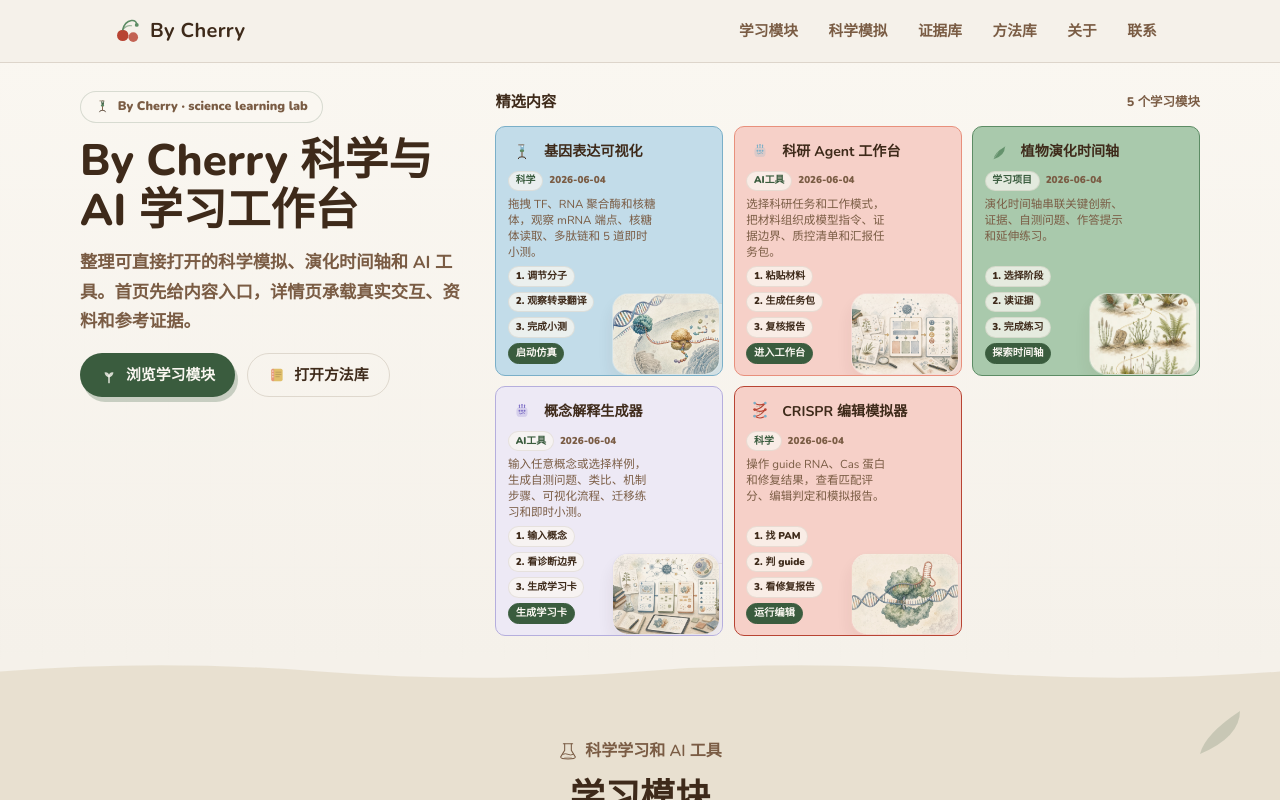
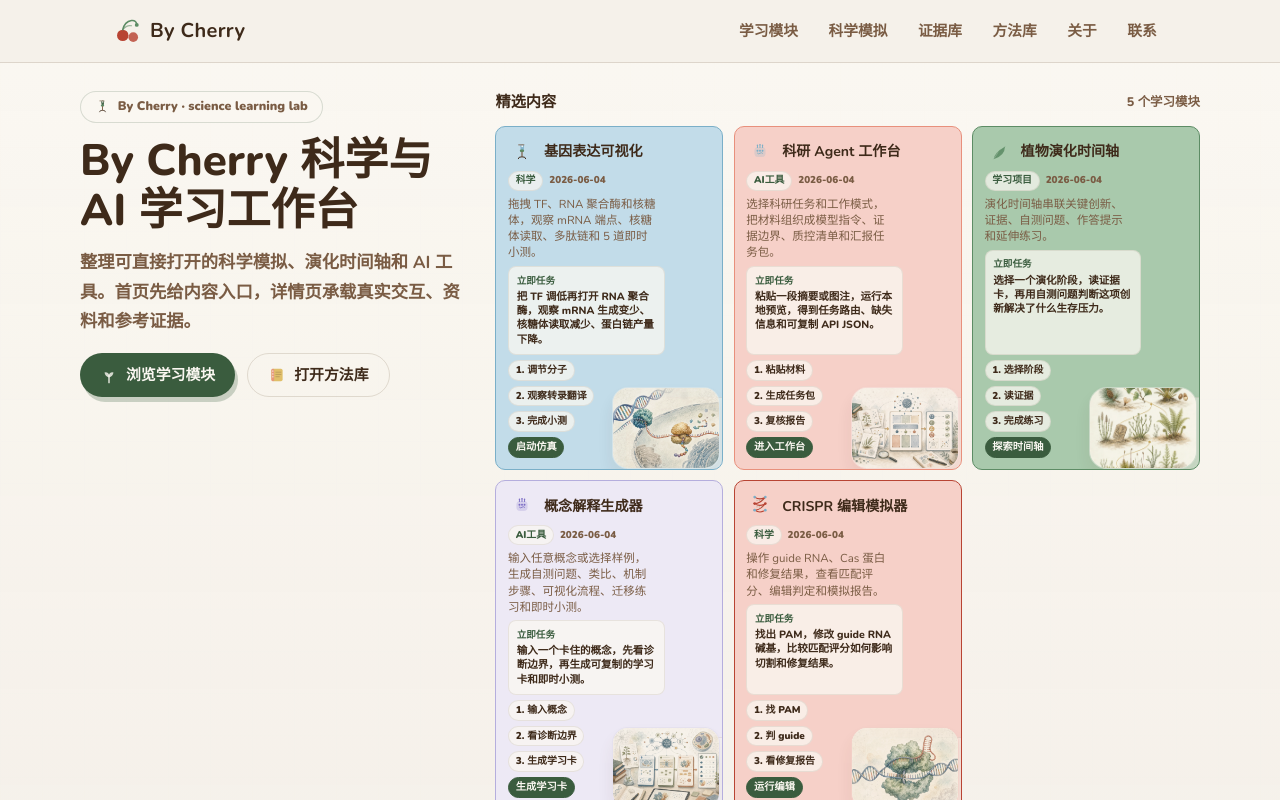
Before and after one commit to liruirui321/Bycherry, a React (Vite) app: page / in a window 1280 px wide. Built offline with nearby package versions, Linux system fonts and the light colour scheme.

Commit message:
Add immediate learner tasks to work cards

```diff
--- a/index.html
+++ b/index.html
@@ -80,6 +80,7 @@
                     "keywords": "生物, 可视化, 交互",
                     "learningResourceType": "科学",
                     "teaches": [
+                      "把 TF 调低再打开 RNA 聚合酶，观察 mRNA 生成变少、核糖体读取减少、蛋白链产量下降。",
                       "调节分子",
                       "观察转录翻译",
                       "完成小测",
@@ -107,6 +108,7 @@
                     "keywords": "AI, Agent, 科研",
                     "learningResourceType": "AI工具",
                     "teaches": [
+                      "粘贴一段摘要或图注，运行本地预览，得到任务路由、缺失信息和可复制 API JSON。",
                       "粘贴材料",
                       "生成任务包",
                       "复核报告",
@@ -134,6 +136,7 @@
                     "keywords": "植物学, 演化证据, 时间轴",
                     "learningResourceType": "学习项目",
                     "teaches": [
+                      "选择一个演化阶段，读证据卡，再用自测问题判断这项创新解决了什么生存压力。",
                       "选择阶段",
                       "读证据",
                       "完成练习",
@@ -161,6 +164,7 @@
                     "keywords": "AI, 学习卡, 工具",
                     "learningResourceType": "AI工具",
                     "teaches": [
+                      "输入一个卡住的概念，先看诊断边界，再生成可复制的学习卡和即时小测。",
                       "输入概念",
                       "看诊断边界",
                       "生成学习卡",
@@ -188,6 +192,7 @@
                     "keywords": "基因编辑, 互动, CRISPR",
                     "learningResourceType": "科学",
                     "teaches": [
+                      "找出 PAM，修改 guide RNA 碱基，比较匹配评分如何影响切割和修复结果。",
                       "找 PAM",
                       "判 guide",
                       "看修复报告",
@@ -378,26 +383,31 @@
             <li style="margin-bottom: 0.9rem;">
               <a href="/works/gene-expression">基因表达可视化</a>
               <p style="margin: 0.2rem 0 0; color: #73583b;">拖拽 TF、RNA 聚合酶和核糖体，观察 mRNA 端点、核糖体读取、多肽链和 5 道即时小测。</p>
+              <div style="font-size: 0.92rem; margin-top: 0.2rem;">立即任务：把 TF 调低再打开 RNA 聚合酶，观察 mRNA 生成变少、核糖体读取减少、蛋白链产量下降。</div>
               <div style="font-size: 0.92rem; margin-top: 0.2rem;">学习路径：调节分子 → 观察转录翻译 → 完成小测</div>
             </li>
             <li style="margin-bottom: 0.9rem;">
               <a href="/works/research-prompt-kit">科研 Agent 工作台</a>
               <p style="margin: 0.2rem 0 0; color: #73583b;">选择科研任务和工作模式，把材料组织成模型指令、证据边界、质控清单和汇报任务包。</p>
+              <div style="font-size: 0.92rem; margin-top: 0.2rem;">立即任务：粘贴一段摘要或图注，运行本地预览，得到任务路由、缺失信息和可复制 API JSON。</div>
               <div style="font-size: 0.92rem; margin-top: 0.2rem;">学习路径：粘贴材料 → 生成任务包 → 复核报告</div>
             </li>
             <li style="margin-bottom: 0.9rem;">
               <a href="/works/plant-evolution-stories">植物演化时间轴</a>
               <p style="margin: 0.2rem 0 0; color: #73583b;">演化时间轴串联关键创新、证据、自测问题、作答提示和延伸练习。</p>
+              <div style="font-size: 0.92rem; margin-top: 0.2rem;">立即任务：选择一个演化阶段，读证据卡，再用自测问题判断这项创新解决了什么生存压力。</div>
               <div style="font-size: 0.92rem; margin-top: 0.2rem;">学习路径：选择阶段 → 读证据 → 完成练习</div>
             </li>
             <li style="margin-bottom: 0.9rem;">
               <a href="/works/concept-explainer">概念解释生成器</a>
               <p style="margin: 0.2rem 0 0; color: #73583b;">输入任意概念或选择样例，生成自测问题、类比、机制步骤、可视化流程、迁移练习和即时小测。</p>
+              <div style="font-size: 0.92rem; margin-top: 0.2rem;">立即任务：输入一个卡住的概念，先看诊断边界，再生成可复制的学习卡和即时小测。</div>
               <div style="font-size: 0.92rem; margin-top: 0.2rem;">学习路径：输入概念 → 看诊断边界 → 生成学习卡</div>
             </li>
             <li style="margin-bottom: 0.9rem;">
               <a href="/works/crispr-interactive">CRISPR 编辑模拟器</a>
               <p style="margin: 0.2rem 0 0; color: #73583b;">操作 guide RNA、Cas 蛋白和修复结果，查看匹配评分、编辑判定和模拟报告。</p>
+              <div style="font-size: 0.92rem; margin-top: 0.2rem;">立即任务：找出 PAM，修改 guide RNA 碱基，比较匹配评分如何影响切割和修复结果。</div>
               <div style="font-size: 0.92rem; margin-top: 0.2rem;">学习路径：找 PAM → 判 guide → 看修复报告</div>
             </li>
           </ul>
--- a/scripts/content-routes.mjs
+++ b/scripts/content-routes.mjs
@@ -59,6 +59,7 @@ export function getContentRoutes() {
       const lastmod = extractField(block, source.dateField);
       const title = extractField(block, "title");
       const description = extractField(block, source.summaryField);
+      const task = source.type === "work" ? extractField(block, "task") : null;
       const category = extractField(block, "category");
       const tags = extractStringArray(block, "tags");
       const outputs = source.type === "work" ? extractStringArray(block, "outputs") : [];
@@ -69,6 +70,7 @@ export function getContentRoutes() {
       if (!lastmod) failures.push(`${label} is missing ${source.dateField}.`);
       if (!title) failures.push(`${label} is missing title.`);
       if (!description) failures.push(`${label} is missing ${source.summaryField}.`);
+      if (source.type === "work" && !task) failures.push(`${label} is missing task.`);
 
       if (path && !path.startsWith(`${source.prefix}/`)) {
         failures.push(`${label} href must start with ${source.prefix}/.`);
@@ -83,7 +85,7 @@ export function getContentRoutes() {
       }
 
       if (path && lastmod && title && description) {
-        routes.push({ path, lastmod, title, description, category, tags, outputs, pathSteps, source: source.relativePath, type: source.type });
+        routes.push({ path, lastmod, title, description, task, category, tags, outputs, pathSteps, source: source.relativePath, type: source.type });
       }
     });
   }
--- a/scripts/generate-sitemap.mjs
+++ b/scripts/generate-sitemap.mjs
@@ -1,4 +1,4 @@
-import { writeFileSync } from "node:fs";
+import { chmodSync, writeFileSync } from "node:fs";
 import { fileURLToPath } from "node:url";
 import { resolve } from "node:path";
 import { getContentRoutes } from "./content-routes.mjs";
@@ -57,5 +57,7 @@ const sitemap = [
   "",
 ].join("\n");
 
-writeFileSync(resolve(root, "public/sitemap.xml"), sitemap);
+const sitemapPath = resolve(root, "public/sitemap.xml");
+writeFileSync(sitemapPath, sitemap);
+chmodSync(sitemapPath, 0o644);
 console.log(`Sitemap generated: ${routes.length} public routes.`);
--- a/scripts/generate-static-index.mjs
+++ b/scripts/generate-static-index.mjs
@@ -16,7 +16,7 @@ function listItemObject(route) {
       genre: route.category,
       keywords: route.tags.join(", "),
       learningResourceType: route.category,
-      teaches: [...route.pathSteps, ...route.outputs],
+      teaches: [route.task, ...route.pathSteps, ...route.outputs].filter(Boolean),
       dateModified: route.lastmod,
       creator: { "@id": `${siteUrl}/#person` },
     };
@@ -101,11 +101,15 @@ function listItems(routes) {
     const pathSteps = route.pathSteps?.length
       ? `              <div style="font-size: 0.92rem; margin-top: 0.2rem;">学习路径：${route.pathSteps.map(escapeHtml).join(" → ")}</div>`
       : "";
+    const task = route.task
+      ? `              <div style="font-size: 0.92rem; margin-top: 0.2rem;">立即任务：${escapeHtml(route.task)}</div>`
+      : "";
 
     return [
       `            <li style="margin-bottom: 0.9rem;">`,
       `              <a href="${escapeHtml(route.path)}">${escapeHtml(route.title)}</a>`,
       `              <p style="margin: 0.2rem 0 0; color: #73583b;">${escapeHtml(route.description)}</p>`,
+      task,
       pathSteps,
       "            </li>",
     ].filter(Boolean).join("\n");
--- a/scripts/verify-content-integrity.mjs
+++ b/scripts/verify-content-integrity.mjs
@@ -92,10 +92,11 @@ function verifyWorkBlocks() {
     const slug = getField(block, "slug") ?? `item ${index + 1}`;
     const label = `${relativePath} ${slug}`;
 
-    for (const fieldName of ["id", "slug", "category", "title", "desc", "href", "updated", "tags", "outputs", "path", "action"]) {
+    for (const fieldName of ["id", "slug", "category", "title", "desc", "task", "href", "updated", "tags", "outputs", "path", "action"]) {
       expect(hasField(block, fieldName), `${label} is missing ${fieldName}.`);
     }
 
+    expect((getField(block, "task") ?? "").length >= 24, `${label} needs a concrete immediate task for direct learner use.`);
     expect(countStringItemsInArray(block, "tags") >= 3, `${label} needs at least 3 tags for scanning and filtering context.`);
     expect(countStringItemsInArray(block, "outputs") >= 3, `${label} needs at least 3 visible outputs.`);
     expect(countStringItemsInArray(block, "path") === 3, `${label} needs exactly 3 learning path steps for homepage and work card entry clarity.`);
@@ -219,11 +220,14 @@ function verifyArticleCardsStayStructured() {
 function verifyWorkJsonLdLearningOutcomes() {
   const appSource = read("src/app/App.tsx");
   const staticIndexSource = read("scripts/generate-static-index.mjs");
+  const heroSource = read("src/app/components/Hero.tsx");
 
   expect(appSource.includes("learningResourceType: work.category"), "Runtime work JSON-LD must include learningResourceType.");
-  expect(appSource.includes("teaches: [...work.path, ...work.outputs]"), "Runtime work JSON-LD must include learning path and output outcomes.");
+  expect(appSource.includes("teaches: [work.task, ...work.path, ...work.outputs]"), "Runtime work JSON-LD must include immediate task, learning path, and output outcomes.");
   expect(staticIndexSource.includes("learningResourceType: route.category"), "Static work JSON-LD generator must include learningResourceType.");
-  expect(staticIndexSource.includes("teaches: [...route.pathSteps, ...route.outputs]"), "Static work JSON-LD generator must include learning path and output outcomes.");
+  expect(staticIndexSource.includes("teaches: [route.task, ...route.pathSteps, ...route.outputs].filter(Boolean)"), "Static work JSON-LD generator must include immediate task, learning path, and output outcomes.");
+  expect(staticIndexSource.includes("立即任务："), "Static index fallback must expose immediate learner tasks.");
+  expect(heroSource.includes("{work.task}"), "Homepage hero work cards must expose immediate learner tasks.");
 }
 
 function verifyConceptExplainerAgentContract() {
--- a/src/app/App.tsx
+++ b/src/app/App.tsx
@@ -105,7 +105,7 @@ function buildHomeJsonLd() {
             genre: work.category,
             keywords: work.tags.join(", "),
             learningResourceType: work.category,
-            teaches: [...work.path, ...work.outputs],
+            teaches: [work.task, ...work.path, ...work.outputs],
             dateModified: work.updated,
             creator: { "@id": personId },
           },
@@ -297,7 +297,7 @@ export default function App() {
           genre: work.category,
           keywords: work.tags.join(", "),
           learningResourceType: work.category,
-          teaches: [...work.path, ...work.outputs],
+          teaches: [work.task, ...work.path, ...work.outputs],
           dateModified: work.updated,
         }
       : note || essay
--- a/src/app/components/Hero.tsx
+++ b/src/app/components/Hero.tsx
@@ -140,9 +140,9 @@ export function Hero() {
                     color: "var(--cherry-warm-brown)",
                     textDecoration: "none",
                     textAlign: "left",
-                    minHeight: 138,
+                    minHeight: 154,
                     display: "grid",
-                    gridTemplateRows: "auto auto 1fr auto",
+                    gridTemplateRows: "auto auto auto 1fr auto",
                     gap: "0.34rem",
                     position: "relative",
                     overflow: "hidden",
@@ -164,6 +164,10 @@ export function Hero() {
                     </span>
                   </div>
                   <span style={{ color: "var(--cherry-warm-mid)", fontSize: "0.72rem", lineHeight: 1.4, position: "relative", zIndex: 1, display: "block", minWidth: 0, overflowWrap: "anywhere", wordBreak: "break-word", paddingRight: 54 }}>{work.desc}</span>
+                  <div style={{ background: "rgba(250,247,241,0.76)", border: "1px solid rgba(94,68,42,0.1)", borderRadius: 8, padding: "0.42rem 0.48rem", position: "relative", zIndex: 1, marginRight: 46 }}>
+                    <span style={{ display: "block", color: "var(--cherry-forest)", fontSize: "0.6rem", fontWeight: 900, marginBottom: "0.12rem" }}>立即任务</span>
+                    <span style={{ display: "block", color: "var(--cherry-warm-brown)", fontSize: "0.66rem", lineHeight: 1.35, fontWeight: 800, overflowWrap: "anywhere" }}>{work.task}</span>
+                  </div>
                   <div role="list" aria-label={`${work.title}学习路径`} style={{ display: "flex", gap: 5, flexWrap: "wrap", alignItems: "center", paddingRight: 76, position: "relative", zIndex: 1 }}>
                     {work.path.map((step, index) => (
                       <span role="listitem" key={step} style={{ background: "rgba(250,247,241,0.74)", border: "1px solid rgba(94,68,42,0.1)", borderRadius: 999, padding: "0.12rem 0.42rem", color: "var(--cherry-warm-brown)", fontSize: "0.62rem", fontWeight: 900 }}>
--- a/src/app/components/Works.tsx
+++ b/src/app/components/Works.tsx
@@ -11,6 +11,7 @@ export const works = [
     icon: <IconMicroscope size={36} color="var(--cherry-blue)" />,
     title: "基因表达可视化",
     desc: "拖拽 TF、RNA 聚合酶和核糖体，观察 mRNA 端点、核糖体读取、多肽链和 5 道即时小测。",
+    task: "把 TF 调低再打开 RNA 聚合酶，观察 mRNA 生成变少、核糖体读取减少、蛋白链产量下降。",
     href: "/works/gene-expression",
     updated: "2026-06-04",
     tags: ["生物", "可视化", "交互"],
@@ -24,6 +25,7 @@ export const works = [
     icon: <IconAI size={36} color="var(--cherry-blue)" />,
     title: "科研 Agent 工作台",
     desc: "选择科研任务和工作模式，把材料组织成模型指令、证据边界、质控清单和汇报任务包。",
+    task: "粘贴一段摘要或图注，运行本地预览，得到任务路由、缺失信息和可复制 API JSON。",
     href: "/works/research-prompt-kit",
     updated: "2026-06-04",
     tags: ["AI", "Agent", "科研"],
@@ -37,6 +39,7 @@ export const works = [
     icon: <IconLeaf size={36} color="var(--cherry-sage)" />,
     title: "植物演化时间轴",
     desc: "演化时间轴串联关键创新、证据、自测问题、作答提示和延伸练习。",
+    task: "选择一个演化阶段，读证据卡，再用自测问题判断这项创新解决了什么生存压力。",
     href: "/works/plant-evolution-stories",
     updated: "2026-06-04",
     tags: ["植物学", "演化证据", "时间轴"],
@@ -50,6 +53,7 @@ export const works = [
     icon: <IconAI size={36} color="#7B6CC4" />,
     title: "概念解释生成器",
     desc: "输入任意概念或选择样例，生成自测问题、类比、机制步骤、可视化流程、迁移练习和即时小测。",
+    task: "输入一个卡住的概念，先看诊断边界，再生成可复制的学习卡和即时小测。",
     href: "/works/concept-explainer",
     updated: "2026-06-04",
     tags: ["AI", "学习卡", "工具"],
@@ -63,6 +67,7 @@ export const works = [
     icon: <IconDNA size={36} color1="var(--cherry-red)" color2="var(--cherry-blue)" />,
     title: "CRISPR 编辑模拟器",
     desc: "操作 guide RNA、Cas 蛋白和修复结果，查看匹配评分、编辑判定和模拟报告。",
+    task: "找出 PAM，修改 guide RNA 碱基，比较匹配评分如何影响切割和修复结果。",
     href: "/works/crispr-interactive",
     updated: "2026-06-04",
     tags: ["基因编辑", "互动", "CRISPR"],
@@ -108,7 +113,7 @@ function WorkCard({ work }: { work: (typeof works)[0] }) {
         color: "inherit",
         textDecoration: "none",
         display: "grid",
-        gridTemplateRows: "auto auto auto auto auto auto",
+        gridTemplateRows: "auto auto auto auto auto auto auto",
         alignContent: "start",
         minHeight: 384,
       }}
@@ -125,6 +130,11 @@ function WorkCard({ work }: { work: (typeof works)[0] }) {
 
       <div style={{ height: 122, minHeight: 122, display: "flex", justifyContent: "center", alignItems: "center", background: work.color, border: "1px solid rgba(94,68,42,0.1)", borderRadius: 8, marginBottom: "0.68rem", padding: "0.16rem", overflow: "hidden" }}>
         <WorkPreviewIllustration slug={work.slug} color={work.border} width={214} height={122} />
+      </div>
+
+      <div style={{ background: "var(--muted)", border: "1px solid rgba(94,68,42,0.1)", borderRadius: 8, padding: "0.62rem 0.68rem", marginBottom: "0.68rem", display: "grid", gap: "0.24rem" }}>
+        <span style={{ color: "var(--cherry-forest)", fontSize: "0.68rem", fontWeight: 900 }}>立即任务</span>
+        <span style={{ color: "var(--cherry-warm-brown)", fontSize: "0.74rem", lineHeight: 1.48, fontWeight: 800 }}>{work.task}</span>
       </div>
 
       <div style={{ display: "flex", flexWrap: "wrap", gap: 6 }}>
```
